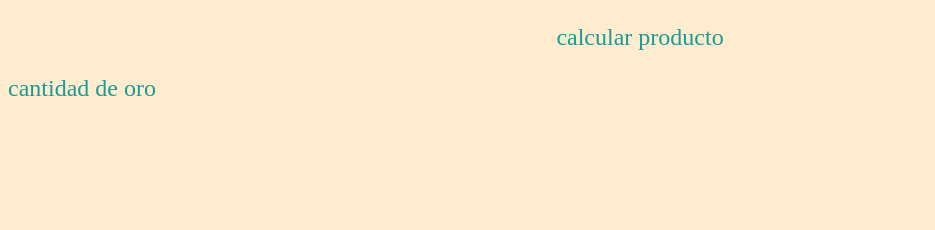
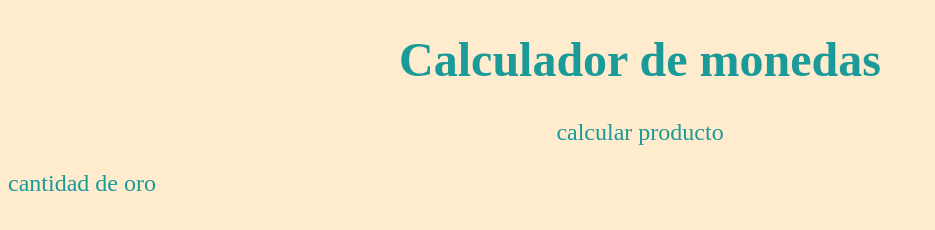
Before and after one commit to RobertoReyesPerdomo/Calculador-de-monedas, a website: page index.html in a window 1280 px wide. Shown: the whole page, without its empty margins (0-935 px from the left). Drawn offline with Linux system fonts and the light colour scheme.

Commit message:
agregue el titulo al header

```diff
--- a/index.html
+++ b/index.html
@@ -11,8 +11,19 @@
 </head>
 
 <body>
-	<center><p>calcular producto</p></center>
-<section><p>cantidad de oro</p></section>
+
+	<center>
+		<header>
+			<h1>Calculador de monedas</h1>
+		</header>
+	</center>
+
+	<center>
+		<p>calcular producto</p>
+	</center>
+	<section>
+		<p>cantidad de oro</p>
+	</section>
 
 
 
--- a/index.js
+++ b/index.js
@@ -1 +1,2 @@
-alert('hello')
+
+console.log("asumaquina2")
```
